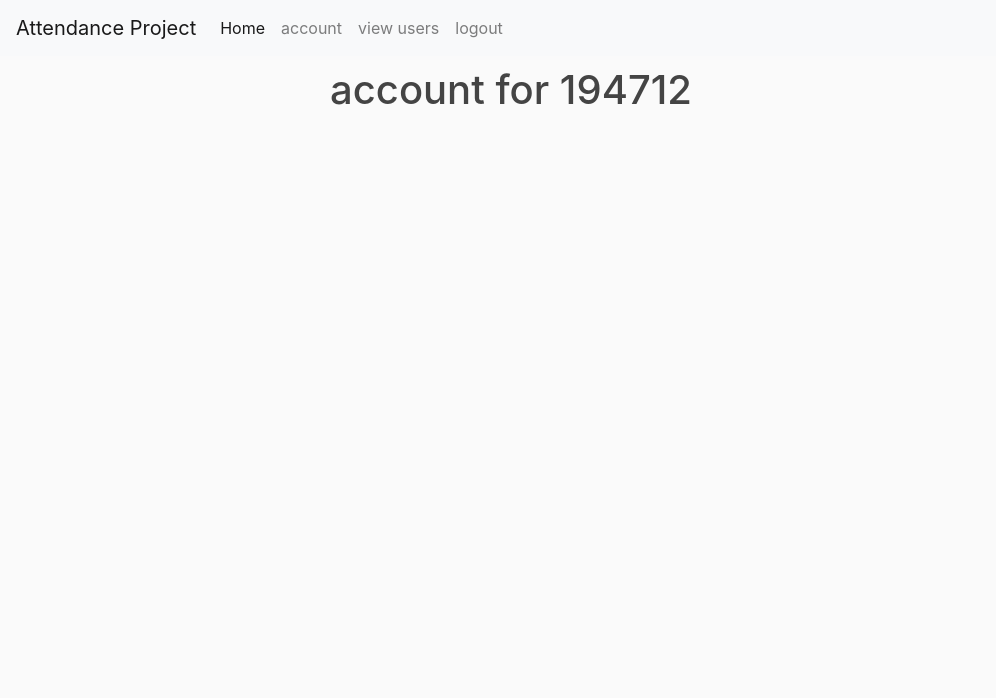
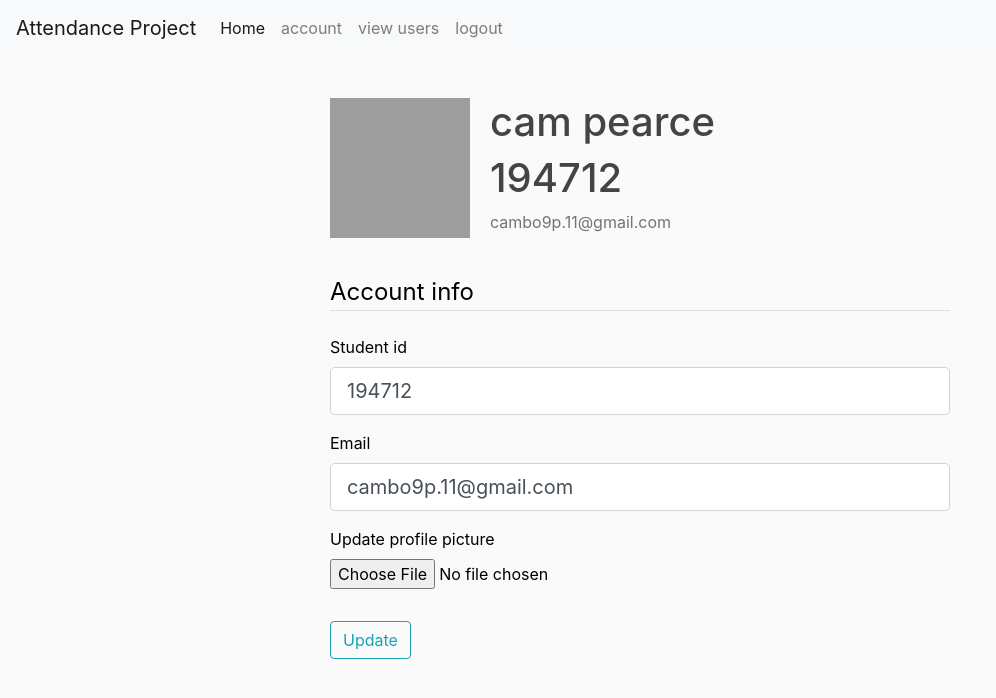
Before and after one commit to 19471/Programming-attendence-website, a Flask app: page /account in a window 1280 px wide. Shown: the top 698 px of the page, without its empty margins (0-996 px from the left). Run offline with Flask 2, Linux system fonts and the light colour scheme; a user stored in the database is signed in; some libraries are stand-ins or nearby versions; grey boxes are pictures that could not be loaded.

Commit message:
user can now see and edit account data

```diff
--- a/attendance/forms.py
+++ b/attendance/forms.py
@@ -1,9 +1,10 @@
 from flask import Flask
 from flask_wtf import FlaskForm
-from wtforms import Form, SelectField, SubmitField, TextAreaField, TextField, validators, ValidationError, StringField, BooleanField, PasswordField
+from wtforms import Form, SelectField, SubmitField, TextAreaField, TextField, validators, ValidationError, StringField, BooleanField, PasswordField, IntegerField
+from flask_wtf.file import FileField, FileAllowed
 from wtforms.validators import DataRequired, Length, Email, EqualTo, ValidationError
 # flask login
-from flask_login import LoginManager
+from flask_login import LoginManager, current_user
 from flask_login import UserMixin
 from functools import wraps
 from attendance.models import User
@@ -18,7 +19,7 @@ class new_user(FlaskForm):
     auth = StringField("authorisation",[validators.length(min=4, max=20), validators.input_required()])
 
 
-    # create registration form
+# create registration form
 class RegistrationForm(FlaskForm):
     fname = StringField("first name",[validators.length(min=1, max=40), validators.input_required()])
     lname = StringField("last name ",[validators.length(min=1, max=40), validators.input_required()])
@@ -45,3 +46,36 @@ class LoginForm(FlaskForm):
     password = PasswordField("password", validators=[DataRequired()])
     remember = BooleanField('Remember Me')
     submit = SubmitField('Login')
+
+
+def validate_student_id(form, student_id):
+    if student_id.data != current_user.student_id:
+        user = User.query.filter_by(student_id=student_id.data).first()
+        if user:
+            raise ValidationError('this student id is already taken please choose a different one')
+
+def validate_email(form, email):
+    if email.data != current_user.email:
+        user = User.query.filter_by(email=email.data).first()
+        if user:
+            raise ValidationError('this email is already taken please choose a different one')
+
+
+# create form to update account
+class UpdateAccouintForm(FlaskForm):
+    student_id = StringField("Student id",validators=[DataRequired(), Length(min=2, max=20)])
+    email = StringField("Email",[validators.DataRequired(), validators.Email()])
+    picture = FileField('Update profile picture', validators=[FileAllowed(['jpg','png'])])
+    submit = SubmitField('Update')
+
+    def validate_student_id(form, student_id):
+        if student_id.data != current_user.student_id:
+            user = User.query.filter_by(student_id=student_id.data).first()
+            if user:
+                raise ValidationError('this student id is already taken please choose a different one')
+
+    def validate_email(form, email):
+        if email.data != current_user.email:
+            user = User.query.filter_by(email=email.data).first()
+            if user:
+                raise ValidationError('this email is already taken please choose a different one')
--- a/attendance/models.py
+++ b/attendance/models.py
@@ -20,7 +20,7 @@ class User(UserMixin ,db.Model):
     id = db.Column(db.Integer, primary_key=True)
     fname = db.Column(db.String(20), nullable=True)
     lname = db.Column(db.String(20), nullable=True)
-    student_id = db.Column(db.Integer, unique=True, nullable=False)
+    student_id = db.Column(db.String(20), unique=True, nullable=False)
     email = db.Column(db.String(120), unique=True, nullable=False)
     image_file = db.Column(db.String(20), nullable=False, default='default.jpg')
     password = db.Column(db.String(60), nullable=False)
--- a/attendance/routes.py
+++ b/attendance/routes.py
@@ -1,3 +1,6 @@
+import os
+import secrets
+from PIL import Image
 from datetime import datetime
 from flask import render_template, url_for, session, flash, request, redirect
 from attendance import app, db, bcrypt
@@ -10,7 +13,6 @@ from flask_login import LoginManager
 from flask_login import UserMixin
 from flask_login import login_user, current_user, logout_user, login_required
 from functools import wraps
-
 # database
 from attendance.models import *
 
@@ -36,7 +38,7 @@ def register():
     form = RegistrationForm()
     if request.method == "POST" and form.validate_on_submit():
         hashed_password = bcrypt.generate_password_hash(form.password.data).decode('utf-8') # hash the password the user enters into the website
-        user = User(fname=form.fname.data, lname=form.student_id.data, student_id=form.student_id.data, email=form.email.data, password=hashed_password) # adds the users data into the variable user
+        user = User(fname=form.fname.data, lname=form.lname.data, student_id=form.student_id.data, email=form.email.data, password=hashed_password) # adds the users data into the variable user
         db.session.add(user) # adds the users data to the database
         db.session.commit()
         flash('account created ', 'success')
@@ -46,31 +48,60 @@ def register():
 # second variant of login route
 @app.route('/login', methods=["POST", "GET"])
 def login():
-    if current_user.is_authenticated:
-        return redirect(url_for('home'))
-    form = LoginForm()
+    if current_user.is_authenticated: # if the current user is logged in
+        return redirect(url_for('home')) # take them to home page
+    form = LoginForm() # connect to login form
     if request.method == "POST" and form.validate_on_submit():
         user = User.query.filter_by(email=form.email.data).first()
-        if user and bcrypt.check_password_hash(user.password, form.password.data):
-            login_user(user, remember=form.remember.data)
-            next_page = request.args.get('next')
-            return redirect(next_page) if next_page else redirect(url_for('welcome'))
+        if user and bcrypt.check_password_hash(user.password, form.password.data): # check password against users entry
+            login_user(user, remember=form.remember.data) # if the user clicked remember me
+            next_page = request.args.get('next') # variable that holds the page the user wanted to get to before they had to log on
+            return redirect(next_page) if next_page else redirect(url_for('welcome')) # redirect to next page
         else:
             flash('login unsuccessful, please check email and password', 'danger')
     return render_template("login.html", title='Login', form=form)
 
 
-# create logout page
-@app.route('/account')
+# function to change pfp
+def save_picture(form_picture):
+    random_hex = secrets.token_hex(8) # gets a random 8 bit string for filename so no files clash
+    _, f_ext = os.path.splitext(form_picture.filename) # find out if file is a jpg or png ''' here s'''
+    picture_fn = random_hex + f_ext # makes the pictures filename equal to the random hex and the file extension (jpg or png)
+    picture_path = os.path.join(app.root_path, 'static/profile_pics', picture_fn) # concatonates path for profile pics with picture path
+
+    output_size = (125, 125) # tuple that contains file sizes h/w
+    i = Image.open(form_picture)
+    i.thumbnail(output_size) # resizes the image to i h/w
+    i.save(picture_path) # saves image to the picture path
+
+    return picture_fn
+
+# account page
+@app.route('/account', methods=["GET", "post"])
 @login_required # reqquires user to be logged in to access
 def account():
+    form = UpdateAccouintForm()
+    if form.validate_on_submit() and request.method == "POST":
+        if form.picture.data:
+            picture_file = save_picture(form.picture.data)
+            current_user.image_file =  picture_file
+        current_user.student_id = form.student_id.data
+        current_user.email = form.email.data # add new email address
+        db.session.commit() # commit changed to database
+        flash('your account has been updated', 'success')
+        return redirect(url_for('account'))
+    else:
+    # elif request.method == 'GET':
+        form.student_id.data = current_user.student_id
+        form.email.data = current_user.email
+    image_file = url_for('static', filename='profile_pics/' + current_user.image_file)
+    return render_template("account.html", title=account, image_file=image_file, form=form)
 
-    return render_template("account.html", title=account)
-
+# route for logout function
 @app.route('/logout')
 # @login_required
 def logout():
-    logout_user()
+    logout_user() # logout user
     return redirect(url_for('home')) # take user back to home page
 
 # route to add and view different users
--- a/attendance/static/css/style.css
+++ b/attendance/static/css/style.css
@@ -44,8 +44,8 @@ bg-steel{
 
 /* pfp on account page  */
 .account-img{
-  height: 125px;
-  width: 125px;
+  height: 140px;
+  width: 140px;
   margin-right: 20px;
   margin-bottom: 16px;
 }
--- a/attendance/templates/account.html
+++ b/attendance/templates/account.html
@@ -5,9 +5,62 @@
 {% block content %}
 <body>
     <div class="container">
-        <h1>account for {{ current_user.student_id }}</h1>
+        <div class="media">
+            <img class="round-circle account-img" src="{{ image_file }}">
+            <div class="media-body">
+                <h2 class="account-heading">{{ current_user.fname }} {{ current_user.lname }}</h2>
+                <h3 class="account-heading">{{ current_user.student_id }}</h3>
+                <p class="text-secondary">{{ current_user.email }}</p>
+            </div>
+        </div>
+    </div>
+    <div class="container">
+        <form method="POST" action="" enctype="multipart/form-data">
+            {{form.csrf_token}}
 
+            <fieldset class="form-group">
+                <legend class="border-bottom mb-4">Account info </legend>
+                <div class="form-group"> <!-- student_id -->
+                    {{ form.student_id.label(class="form-control-label") }}
+
+                {% if form.student_id.errors %}
+                    {{ form.student_id(class="form-control form-control-lg is invalid") }}
+                    <div class="invalid-feedback">
+                        {% for error in form.student_id.errors %}
+                            <span>{{ error }}</span>
+                        {% endfor %}
+                    </div>
+                    {% else %}
+                        {{ form.student_id(class="form-control form-control-lg") }}
+                    {% endif %}
+                </div>
+                <div class="form-group"> <!-- email -->
+                    {{ form.email.label(class="form-control-label") }}
+                    {% if form.email.errors %}
+                        {{ form.email(class="form-control form-control-lg is invalid") }}
+                        <div class="invalid-feedback">
+                            {% for error in form.email.errors %}
+                                <span>{{ error }}</span>
+                            {% endfor %}
+                        </div>
+                    {% else %}
+                        {{ form.email(class="form-control form-control-lg") }}
+                    {% endif %}
+                </div>
+                <div class="form-group"> <!-- pfp -->
+                    {{ form.picture.label() }}
+                    {{ form.picture(class="form-control-file") }}
+                    {% if form.picture.errors %}
+                        {% for error in form.picture.errors %}
+                            <span class="text-danger">{{ error }}</span></br>
+                        {% endfor %}
+                    {% endif %}
+                </div>
+            </fieldset>
+            <div class="form-group">
+                {{ form.submit(class="btn btn-outline-info") }}
+            </div>
+        </form>
     </div>
 </body>
-
 {% endblock %}
```
Also changed, not shown: attendance/attendance_project.db.
